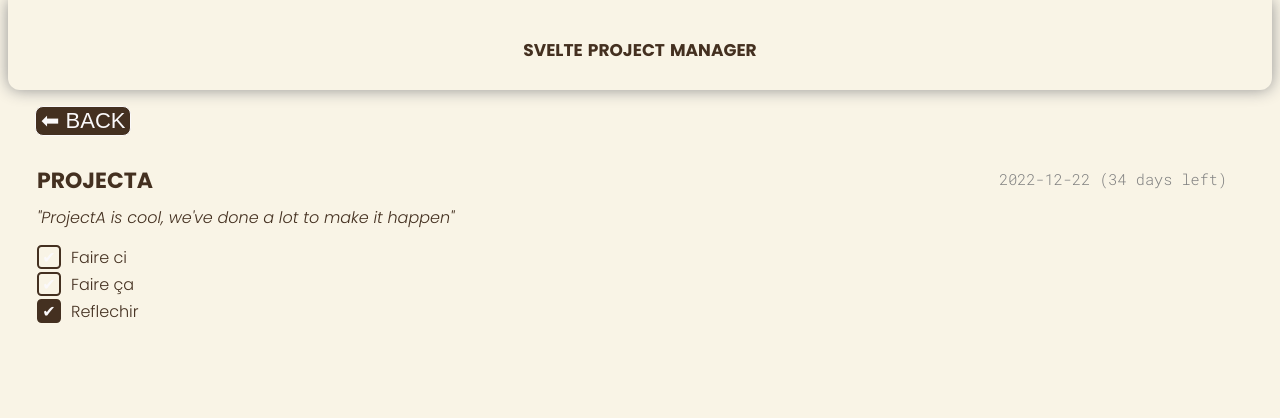
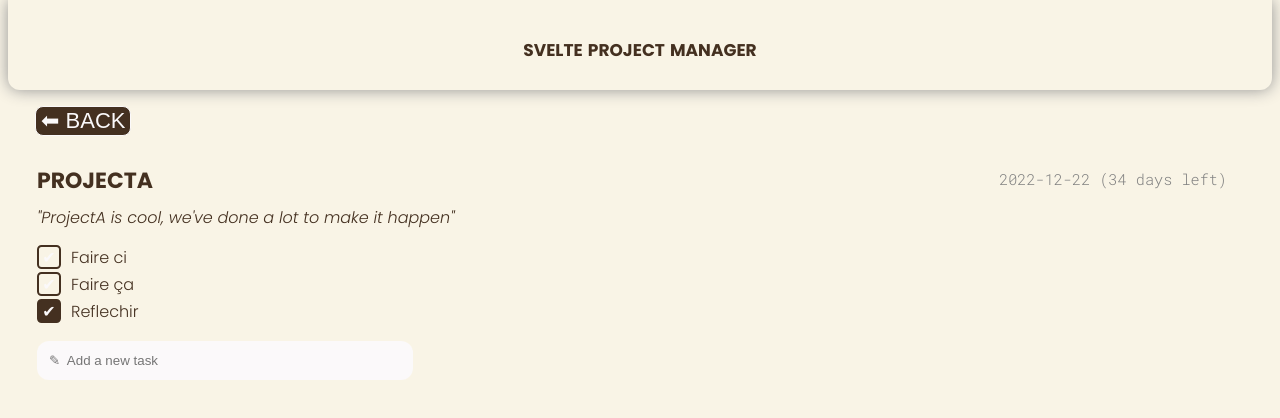
Before and after one commit to samyAlliche/Svelte-Project-Web3, a SvelteKit app: page /project/0 in a window 1280 px wide. Shown: the top 418 px of the page. Built offline with nearby package versions, Linux system fonts and the light colour scheme.

Commit message:
input to add todo (non functionnal) + refactoring

```diff
--- /dev/null
+++ b/src/components/AddNote.svelte
@@ -0,0 +1,45 @@
+<script>
+    export let nextTodoId;
+    import { createEventDispatcher } from "svelte";
+
+    const dispatch = createEventDispatcher();
+
+    let value = "";
+    function handleKeyUp({key}){
+        if (key !== "Enter" || value.length === 0) return;
+        dispatch("newitem", value);
+
+        const newToDo = {
+            "id":nextTodoId,
+            "task":value,
+            "done": false
+        }
+
+       console.log(newToDo);
+        value = "";
+        //const formData = new FormData(e.target);
+
+
+        //console.log(formData);
+    }
+
+
+</script>
+
+<input type="text" on:keyup={handleKeyUp} bind:value class="add-note" placeholder="✎  Add a new task"/>
+
+<style>
+    .add-note__form {
+        display: flex;
+
+    }
+    .add-note {
+        background-color: var(--clear);
+        padding: 12px;
+        border-radius: 12px;
+        border: 0px ;
+        outline: none;
+        width: 22rem;
+        color: var(--dark);
+    }
+</style>
--- /dev/null
+++ b/src/components/ProjectFrame.svelte
@@ -0,0 +1,53 @@
+<script>
+    import ToDos from "/src/components/ToDos.svelte";
+    import AddNote from '/src/components/AddNote.svelte';
+    export let project;
+    let nextTodoId = project.todo.length;
+    const timeLeft =  Math.ceil(Math.abs(new Date(project.deadline) - new Date())/(1000*3600*24));
+</script>
+
+<div class="project-frame">
+    <div class="pf-handle">
+        <div class="pf-title">{project.title}</div>
+        <div class="pf-deadline">{project.deadline} ({timeLeft} days left)</div>
+    </div>
+
+    <div class="pf-description">"{project.description}"</div>
+    <ToDos {project} />
+    <AddNote {nextTodoId}/>
+</div>
+
+<style>
+    .project-frame{
+        padding: 5px;
+        padding-left:22px;
+        padding-right: 22px;
+        border-radius: 12px;
+        margin-top: 0.75rem;
+
+    }
+    .pf-handle{
+        display: flex;
+        flex-direction: row;
+        justify-content: space-between;
+
+    }
+    .pf-title{
+        display:inline-block;
+        font-weight: 700;
+        font-size: 2rem;
+        font-variant-caps:all-petite-caps;
+        color: #443020;
+    }
+    .pf-deadline{
+        display:inline-block;
+        color: gray;
+        padding: 1rem;
+        font-size: 0.95rem;
+        font-family: 'Roboto Mono', monospace;
+        font-weight: 300;
+    }
+    .pf-description{
+        font-style: italic;
+    }
+</style>
--- a/src/routes/project/[id]/+page.svelte
+++ b/src/routes/project/[id]/+page.svelte
@@ -3,30 +3,22 @@
     import ToDos from "/src/components/ToDos.svelte";
     import projects from '/src/data/projects.json';
     import Button from '/src/components/Button.svelte';
+    import ProjectFrame from '/src/components/ProjectFrame.svelte';
     import {fly} from 'svelte/transition';
+    import AddNote from '/src/components/AddNote.svelte';
 
     import { page } from '$app/stores';
     console.log($page.params)
     const params = $page.params.id;
 
     const project = projects[params];
-    console.log(project);
-    const timeLeft =  Math.ceil(Math.abs(new Date(project.deadline) - new Date())/(1000*3600*24));
 </script>
 
 <div class="container" in:fly={{ y:50, duration: 500, delay: 500}} out:fly={{duration: 500}}>
     <a href="/" class="back-btn">
         <Button>⬅ BACK</Button>
     </a>
-    <div class="project-frame">
-        <div class="pf-handle">
-            <div class="pf-title">{project.title}</div>
-            <div class="pf-deadline">{project.deadline} ({timeLeft} days left)</div>
-        </div>
-
-        <div class="pf-description">"{project.description}"</div>
-        <ToDos {project} />
-    </div>
+    <ProjectFrame {project}/>
 </div>
 
 
@@ -36,38 +28,6 @@
         margin-left: 15px;
         margin-right: 15px;
     }
-    .project-frame{
-        padding: 5px;
-        padding-left:22px;
-        padding-right: 22px;
-        border-radius: 12px;
-        margin-top: 0.75rem;
-
-    }
-    .pf-handle{
-        display: flex;
-        flex-direction: row;
-        justify-content: space-between;
-
-    }
-    .pf-title{
-        display:inline-block;
-        font-weight: 700;
-        font-size: 2rem;
-        font-variant-caps:all-petite-caps;
-        color: #443020;
-    }
-    .pf-deadline{
-        display:inline-block;
-        color: gray;
-        padding: 1rem;
-        font-size: 0.95rem;
-        font-family: 'Roboto Mono', monospace;
-        font-weight: 300;
-    }
-    .pf-description{
-        font-style: italic;
-    }
     .back-btn{
         margin-left:20px;
     }
--- /dev/null
+++ b/src/stores.js
@@ -0,0 +1,4 @@
+import { writable } from "svelte/store";
+//import projectsList from '/src/data/projects.json';
+
+export const projects = writable([]);
```
Also changed, not shown: src/components/ProjectList.svelte (+6 -3 lines).
